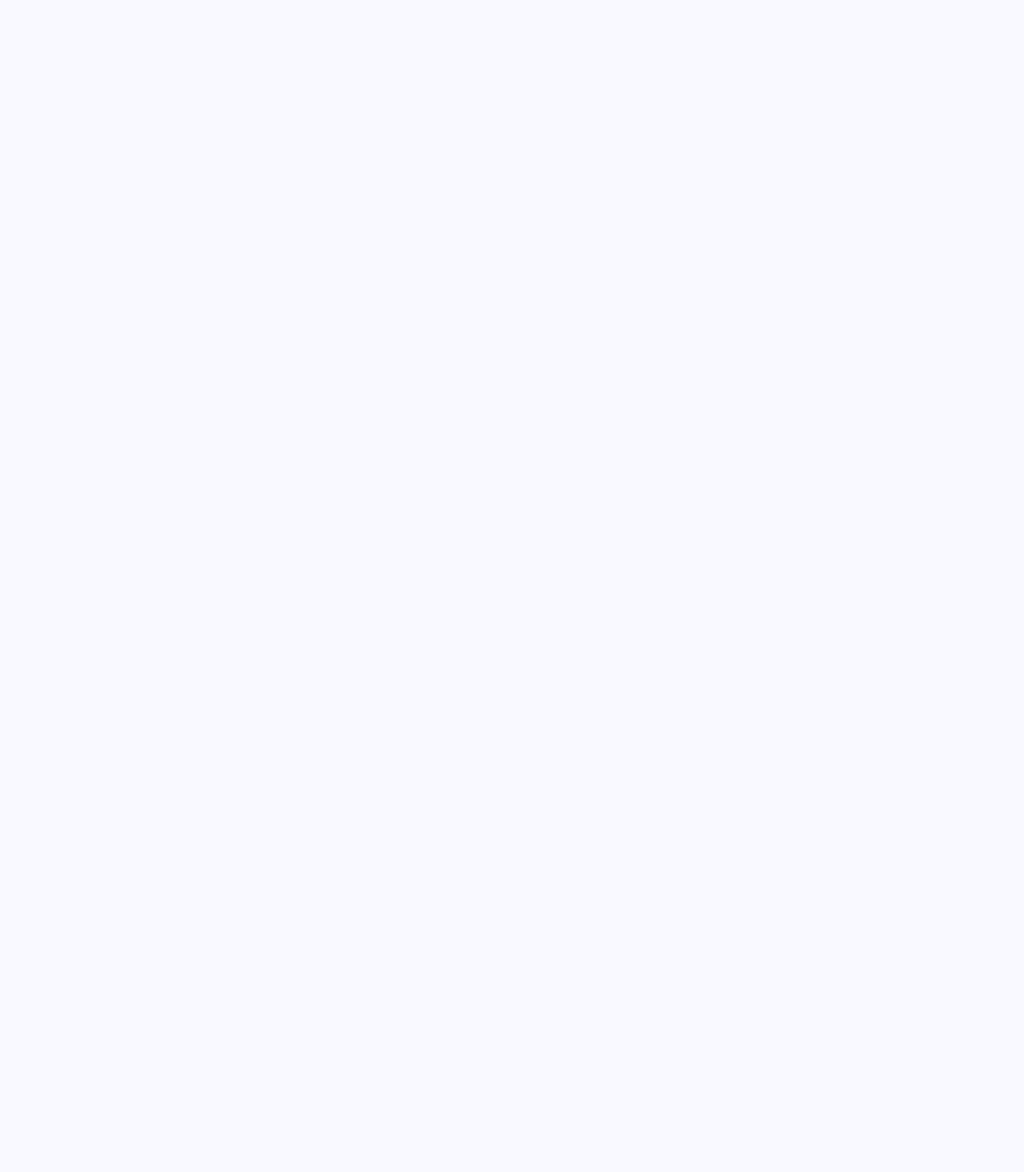
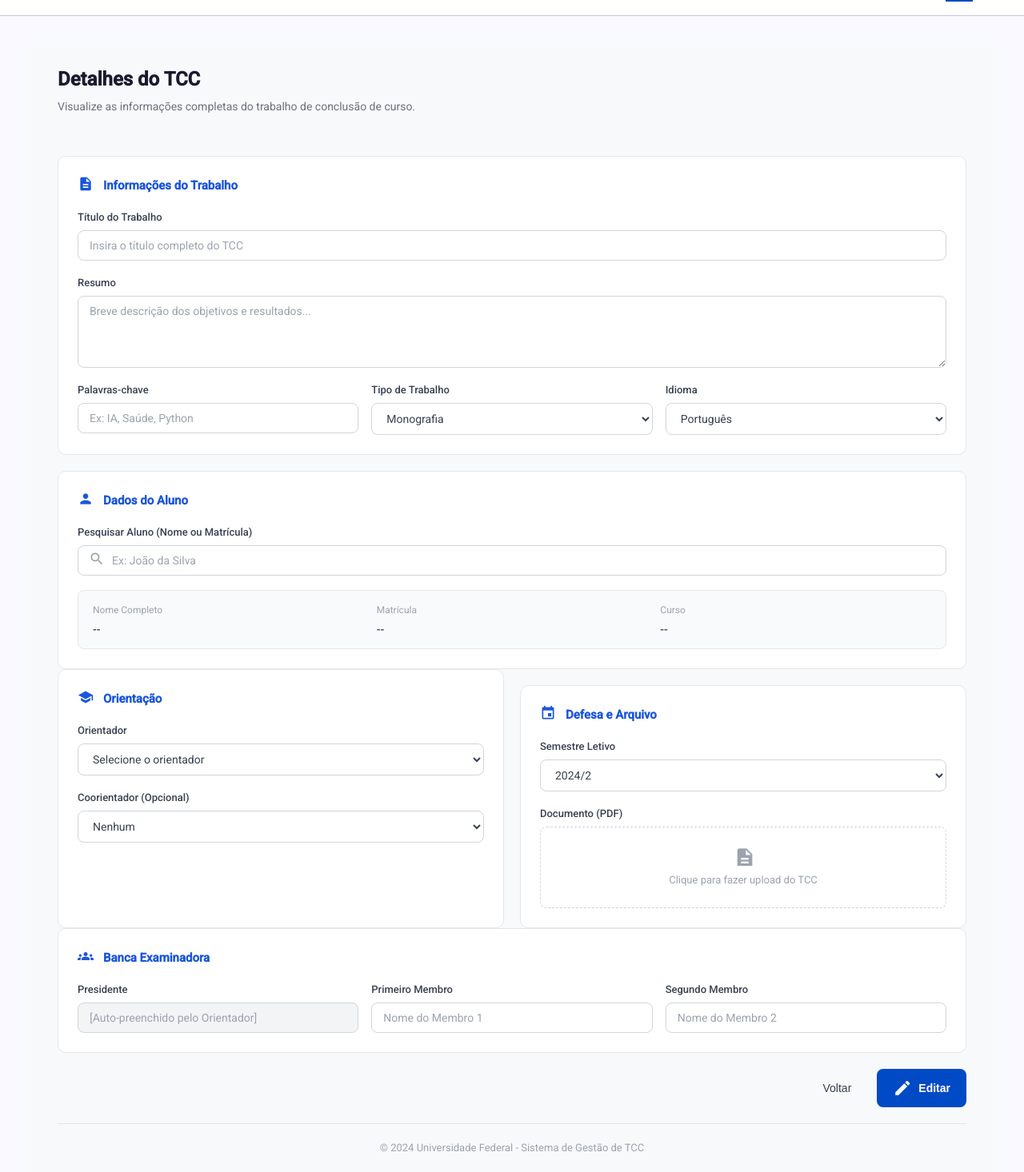
Before and after one commit to Thiagoferreira13/Projeto-TCCs-ProgWeb, an Angular app in the folder frontend-tccs/: page /tccs/1/detalhes in a window 1280 px wide. Before the commit this address led to /. Shown: the part 44-1510 px from the top of the page at 80% size. Before the commit the page ends 800 px from the top, so only its background shows below. Built offline with nearby package versions, Linux system fonts and the light colour scheme.

Commit message:
feat: adiciona o componente de detalhes do TCC

```diff
--- a/frontend-tccs/src/app/app.routes.ts
+++ b/frontend-tccs/src/app/app.routes.ts
@@ -9,6 +9,7 @@ import { Professores } from './features/professores/professores';
 import { Tccs } from './features/tccs/tccs-list/tccs-list';
 import { TccCreate } from './features/tccs/tcc-create/tcc-create';
 import { TccEdit } from './features/tccs/tcc-edit/tcc-edit';
+import { TccDetails } from './features/tccs/tcc-details/tcc-details';
 import { UnidadesAcademicas } from './features/unidades-academicas/unidades-academicas';
 
 export const routes: Routes = [
@@ -49,6 +50,10 @@ export const routes: Routes = [
                 component: TccEdit
             },
             {
+                path: "tccs/:id/detalhes",
+                component: TccDetails
+            },
+            {
                 path: "unidades-academicas",
                 component: UnidadesAcademicas
             }
--- /dev/null
+++ b/frontend-tccs/src/app/features/tccs/tcc-details/tcc-details.html
@@ -0,0 +1,29 @@
+<div class="page-container">
+  <!-- HEADER -->
+  <div class="page-header">
+    <div class="page-header__info">
+      <h1 class="page-header__title">Detalhes do TCC</h1>
+      <p class="page-header__subtitle">
+        Visualize as informações completas do trabalho de conclusão de curso.
+      </p>
+    </div>
+  </div>
+
+  <!-- FORMULÁRIO (componente reutilizável) -->
+  <app-tcc-form></app-tcc-form>
+
+  <!-- AÇÕES-->
+  <div class="form-actions">
+    <button class="btn-text" (click)="voltar()">Voltar</button>
+    <button class="btn-primary" (click)="editar()">
+      <mat-icon>edit</mat-icon>
+      Editar
+    </button>
+  </div>
+
+  <!--Footer da página-->
+  <div class="page-footer">
+    © 2024 Universidade Federal - Sistema de Gestão de TCC
+  </div>
+
+</div>
--- /dev/null
+++ b/frontend-tccs/src/app/features/tccs/tcc-details/tcc-details.ts
@@ -0,0 +1,22 @@
+import { Component } from '@angular/core';
+import { MatIconModule } from '@angular/material/icon';
+import { TccForm } from '../tcc-form/tcc-form';
+
+
+@Component({
+  selector: 'app-tcc-details',
+  imports: [MatIconModule, TccForm],
+  templateUrl: './tcc-details.html',
+  styleUrls: ['./tcc-details.css', '../tccs-shared.css']
+})
+export class TccDetails {
+
+  editar() {
+    console.log('Cancelar edição - vamos implementar a navegação depois');
+  }
+
+  voltar() {
+    console.log('Atualizar TCC - vamos implementar a chamada à API (PUT/PATCH) depois');
+  }
+
+}
```
Also changed, not shown: frontend-tccs/src/app/features/tccs/tcc-details/tcc-details.css (added), 1 other file (tests, documents, lock files or other folders).
